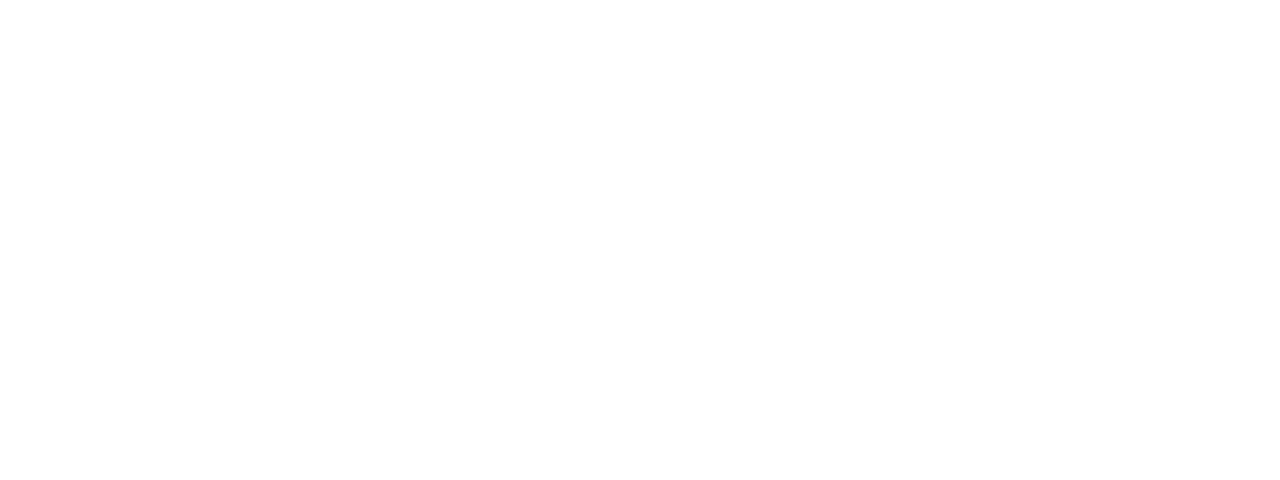
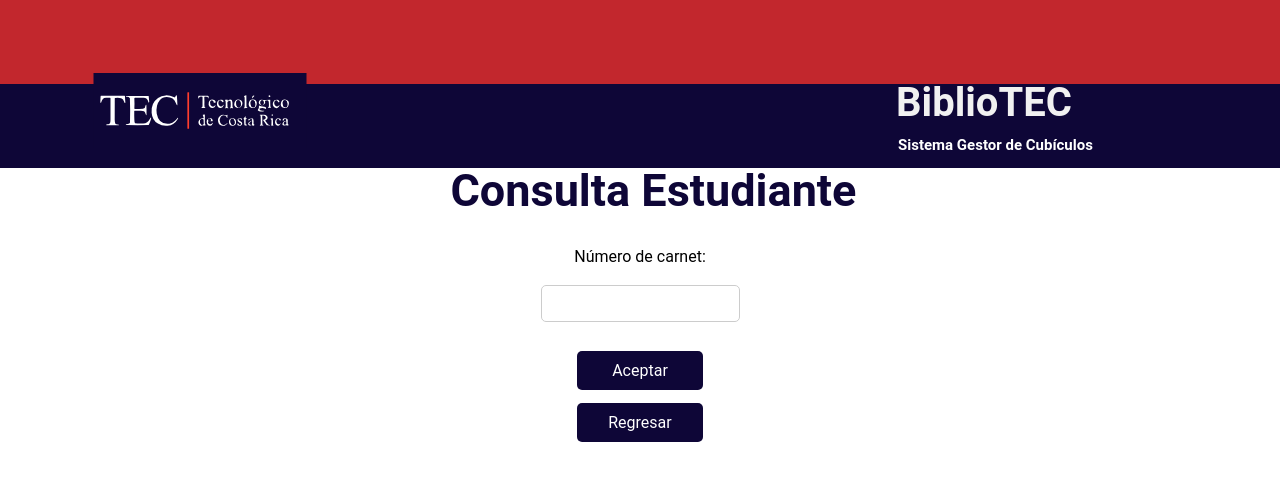
Before and after one commit to Elmono56/BiblioTEC, a React (Create React App) app: page /menuAdmin/informeEstudiante in a window 1280 px wide. Before the commit this address had no page. Shown: the top 480 px of the page. Built offline with nearby package versions, Linux system fonts and the light colour scheme.

Commit message:
fix informe cubiculo

```diff
--- a/src/Components/App.js
+++ b/src/Components/App.js
@@ -12,9 +12,10 @@ import ModifyStudent from "./ModifyStudent";
 import CancelarReserva from "./CancelarReserva";
 import Disponibilidad from "./Disponibilidad";
 import HistorialReserva from "./HistorialReserva";
-import InfoStudent from "./infoStudent";
+import InfoStudent from "./InfoStudent";
 import RegisterStudent from "./RegisterStudent";
 import ConsultarCubiculo from "./ConsultarCubiculo";
+import InformeUsoEstudiante from "./InformeEstudiante";
 
 const App = () => {
   return (
@@ -28,7 +29,8 @@ const App = () => {
         <Route path="/menu/verCubiculos" element={<Disponibilidad />} />
         <Route path="/menu/verHistorial" element={<HistorialReserva />} />
         <Route path="/menuAdmin" element={<MenuAdmin />} />
-        <Route path="/menuAdmin/reportAdmin" element={<ReportAdmin />} />
+        <Route path="/menuAdmin/informeEstudiante" element={<InformeUsoEstudiante />} />
+        <Route path="/menuAdmin/informeEstudiante/reporteAdmin" element={<ReportAdmin />} />
         <Route path="/menuAdmin/agregarCubiculo" element={<AddCubiculo />} />
         <Route path="/menuAdmin/consultarCubiculo" element={<ConsultarCubiculo />} />
         <Route
--- /dev/null
+++ b/src/Components/InformeEstudiante.js
@@ -0,0 +1,30 @@
+import React from "react";
+import { useNavigate } from 'react-router-dom';
+import TopBar from "./TopBar";
+import '../menu.css';
+
+const InformeUsoEstudiante = () => {
+    const navigate = useNavigate();
+    const navigateInfo = useNavigate();
+    return (
+        <>
+            <TopBar />
+            <div id="menu-btns">
+                <h1 className="page-title">Consulta Estudiante</h1>
+                <form id="mod-estudiante">
+                    <label>
+                        Número de carnet:<br></br><br></br>
+                        <input type="number" name="name"/><br></br><br></br>
+                    </label>
+                </form>
+                <button onClick={() => navigateInfo('./reporteAdmin')} className='est-chooseOption'>
+                    Aceptar
+                </button>
+                <button onClick={() => navigate('/menuAdmin')} className='est-chooseOption'>
+                    Regresar
+                </button>
+            </div>
+        </>
+    )
+}
+export default InformeUsoEstudiante;
--- a/src/Components/MenuAdmin.js
+++ b/src/Components/MenuAdmin.js
@@ -15,7 +15,7 @@ const MenuAdmin = () => {
 		<TopBar />
 			<div id="menu-btns">
 				<h1 className='page-title'>Menu Administradores</h1><br></br>
-				<button onClick={()=>navigateToStats('./reportAdmin')} className='est-chooseOption'>Ver informes de uso de cubículos</button><br></br>
+				<button onClick={()=>navigateToStats('./informeEstudiante')} className='est-chooseOption'>Ver informes de uso de cubículos</button><br></br>
 				<button onClick={()=>navigate('./consultarCubiculo')} className = 'est-chooseOption'>Consultar Cubículo</button><br></br>
 				<button onClick={()=>navigateToAdd('./agregarCubiculo')} className='est-chooseOption'>Agregar nuevos cubículos</button><br></br>
 				<button onClick={()=>navigateToDeleteCubic('./eliminarCubiculo')} className='est-chooseOption'>Eliminar cubículos</button><br></br>
--- a/src/Components/ReportAdmin.js
+++ b/src/Components/ReportAdmin.js
@@ -32,29 +32,27 @@ const ReportAdmin = () => {
             <thead>
               <tr>
                 <th>Número cubículo</th>
-                <th>Carnet</th>
+                <th>Número de reserva</th>
                 <th>Fecha</th>
-				<th>Hora de inicio</th>
-				<th>Hora de final</th>
-				<th>Número de reserva</th>
+                <th>Hora de inicio</th>
+                <th>Hora de final</th>
               </tr>
             </thead>
             <tbody>
               {users.map((user) => (
                 <tr key={user.carnet}>
                   <td>{user.numCubiculo}</td>
-                  <td>{user.numCarnet}</td>
+                  <td>{user.numReserva}</td>
                   <td>{user.fechaReserv}</td>
-				  <td>{user.horaInicio}</td>
-				  <td>{user.horaFinal}</td>
-				  <td>{user.numReserva}</td>
+                  <td>{user.horaInicio}</td>
+                  <td>{user.horaFinal}</td>
                 </tr>
               ))}
             </tbody>
           </table>
         </div>
         <br></br>
-        <button onClick={() => navigate('/menuAdmin')} className="est-chooseOption">
+        <button onClick={() => navigate('/menuAdmin/informeEstudiante')} className="est-chooseOption">
           Regresar
         </button>
       </div>
```
Also changed, not shown: src/Components/modificarCubiculo.js (added, +10 -0 lines).
